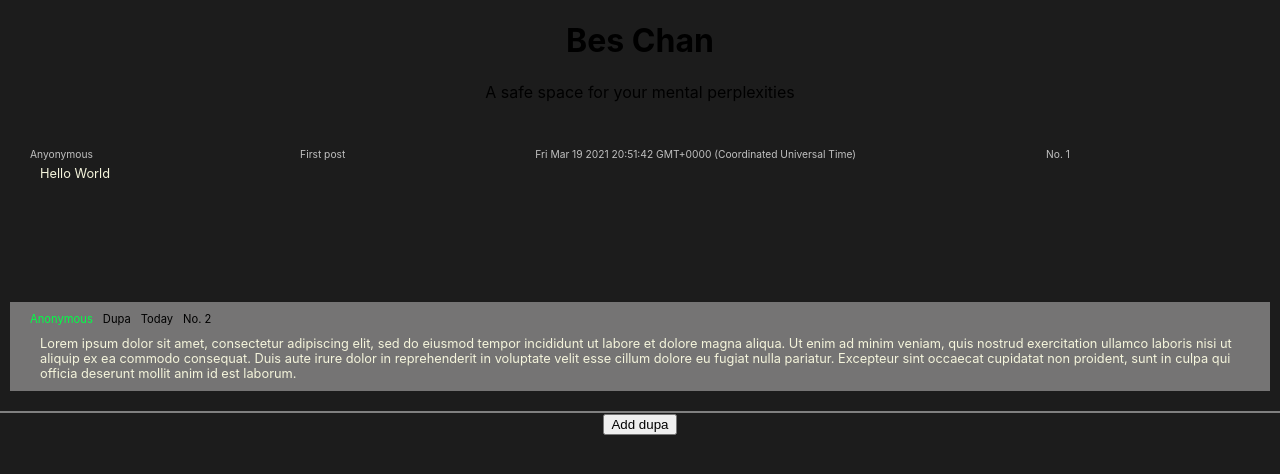
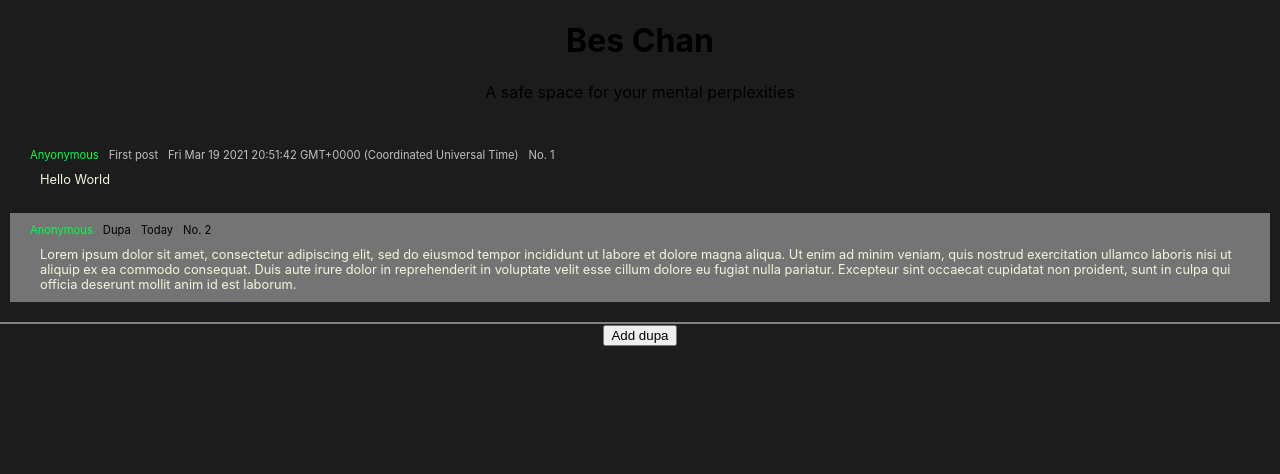
Before and after one commit to Sebosun/Anonymous-Forum, a React (Create React App) app: page / in a window 1280 px wide. Shown: the top 474 px of the page. Built offline with nearby package versions, Linux system fonts and the light colour scheme.

Commit message:
style changes to threads display

```diff
--- a/src/components/Thread.css
+++ b/src/components/Thread.css
@@ -5,18 +5,21 @@
 }
 
 .threadContainer{
-  height: 8rem;
   padding: 10px;
   color: silver;
   padding: 10px;
   margin: 10px;
   display: grid;
-  grid-template-columns: repeat(4, auto);
-  grid-template-rows: 0.5rem 2fr;
+  grid-template-rows: auto 1fr;
   grid-gap: 10px;
   text-align: left;
-  font-size: 0.8vw;
+  font-size: 0.7rem;
   align-self: stretch;
+}
+
+.threadInfo{
+  display: flex;
+  gap: 10px;
 }
 
 #user{
--- a/src/components/Thread.js
+++ b/src/components/Thread.js
@@ -6,10 +6,12 @@ function Thread(props) {
   return (
     <div className="Thread">
       <div className="threadContainer">
-        <div>Anyonymous</div>
-        <div>{props.title}</div>
-        <div>{props.time}</div>
-        <div>No. {props.postNo}</div>
+        <div className="threadInfo">
+          <div id="user">Anyonymous</div>
+          <div>{props.title}</div>
+          <div>{props.time}</div>
+          <div>No. {props.postNo}</div>
+        </div>
         <div id="postText">{props.text}</div>
       </div>
       <Post
```
